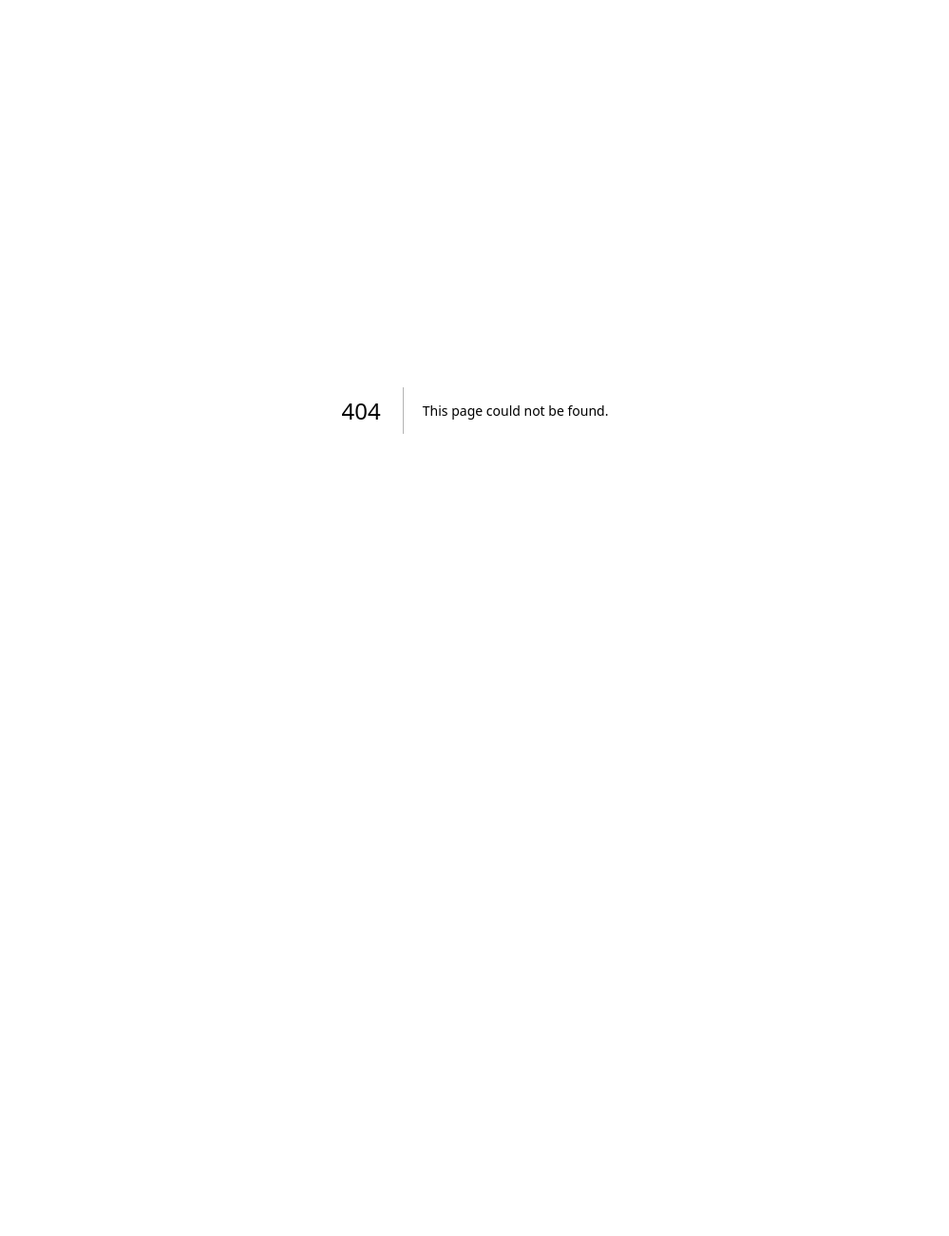
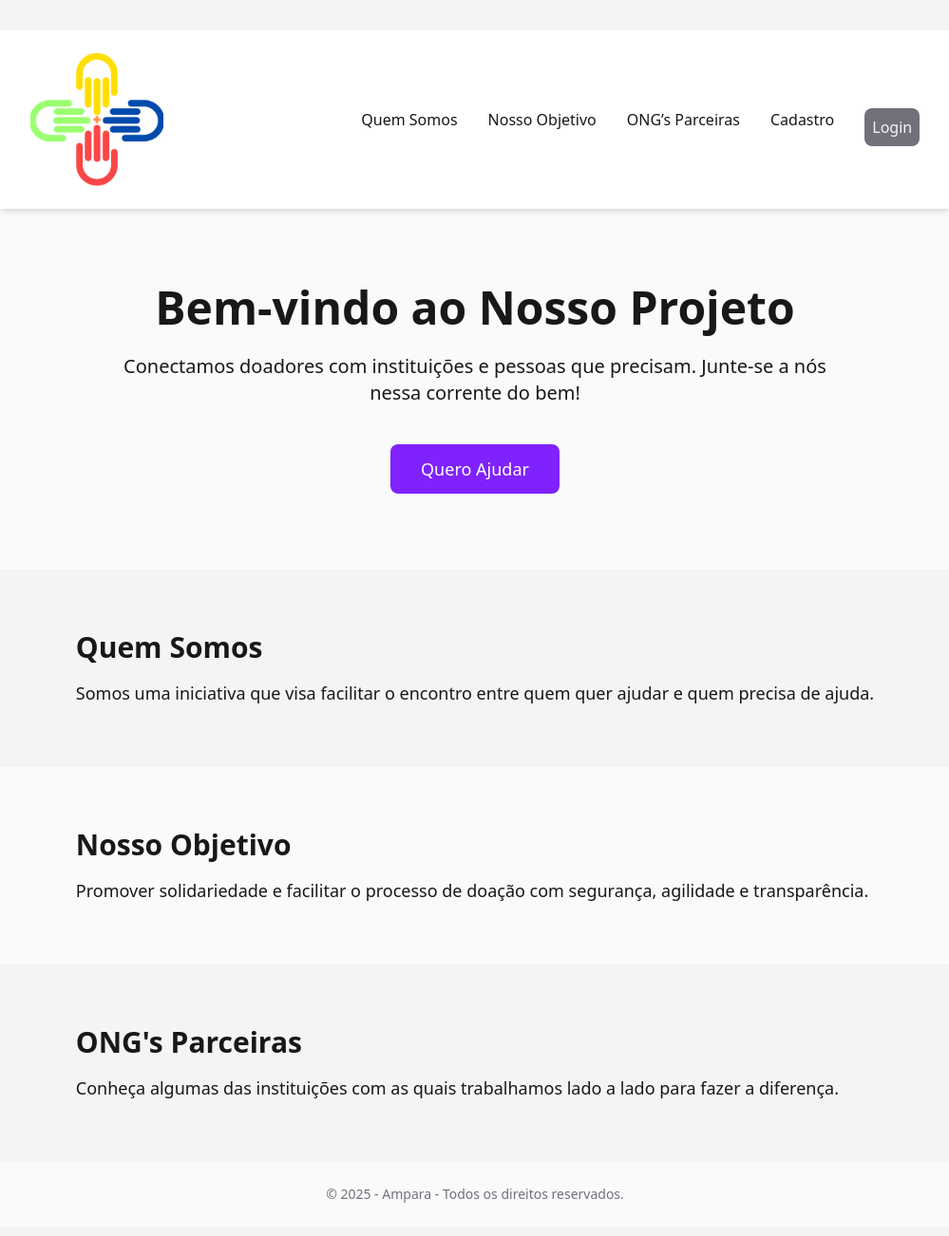
Before and after one commit to franpazello96/Ampara, a Next.js app: page /homepage in a window 1280 px wide. Before the commit this address had no page. Shown: the top 1302 px of the page at 95% size, without its empty margins (140-1139 px from the left). Before the commit the page ends 864 px from the top, so only its background shows below. Built offline with nearby package versions, Linux system fonts and the light colour scheme.

Commit message:
Adicionando Versão 1.0 da Homepage

```diff
--- /dev/null
+++ b/src/app/homepage/page.tsx
@@ -0,0 +1,85 @@
+"use client";
+
+import Image from "next/image";
+import logo from "@/assets/logo.png";
+import { Button } from "@/components/button";
+import Link from "next/link";
+import { useState } from "react";
+
+export default function HomePage() {
+  const [showDropdown, setShowDropdown] = useState(false);
+
+  return (
+    <div className="min-h-screen bg-zinc-50 dark:bg-zinc-900 text-zinc-900 dark:text-zinc-100">
+      <header className="flex justify-between items-center px-8 py-6 shadow-md bg-white dark:bg-zinc-800">
+        <div className="flex items-center space-x-4">
+          <Image src={logo} alt="Logo" width={140} height={45} />
+        </div>
+
+        <nav className="flex items-center space-x-8 text-base font-medium">
+          <Link href="#quem-somos" className="hover:underline">Quem Somos</Link>
+          <Link href="#objetivo" className="hover:underline">Nosso Objetivo</Link>
+          <Link href="#ongs" className="hover:underline">ONG’s Parceiras</Link>
+
+          <div className="relative">
+            <button
+              onClick={() => setShowDropdown(!showDropdown)}
+              className="hover:underline focus:outline-none"
+            >
+              Cadastro
+            </button>
+            {showDropdown && (
+              <div className="absolute right-0 mt-2 w-48 bg-white dark:bg-zinc-800 border border-zinc-200 dark:border-zinc-700 rounded shadow-lg z-10">
+                <Link href="/signupDoador" className="block px-4 py-2 hover:bg-zinc-100 dark:hover:bg-zinc-700">Sou Doador</Link>
+                <Link href="/signupRecebedor" className="block px-4 py-2 hover:bg-zinc-100 dark:hover:bg-zinc-700">Sou Recebedor</Link>
+              </div>
+            )}
+          </div>
+
+          <Link href="/signin">
+            <Button>Login</Button>
+          </Link>
+        </nav>
+      </header>
+
+      <main className="flex flex-col items-center justify-center px-6 md:px-20 py-20 text-center">
+        <h1 className="text-4xl md:text-5xl font-bold mb-6">
+          Bem-vindo ao Nosso Projeto
+        </h1>
+        <p className="text-lg md:text-xl max-w-3xl mb-10">
+          Conectamos doadores com instituições e pessoas que precisam. Junte-se a nós nessa corrente do bem!
+        </p>
+        <Link href="/signupDoador">
+          <Button className="px-8 py-3 text-lg bg-violet-600 hover:bg-violet-700 text-white rounded-lg">
+          Quero Ajudar
+          </Button>
+        </Link>
+      </main>
+
+      <section id="quem-somos" className="w-full px-6 md:px-20 py-16 bg-zinc-100 dark:bg-zinc-800">
+        <h2 className="text-2xl md:text-3xl font-semibold mb-4">Quem Somos</h2>
+        <p className="text-base md:text-lg max-w-4xl">
+          Somos uma iniciativa que visa facilitar o encontro entre quem quer ajudar e quem precisa de ajuda.
+        </p>
+      </section>
+
+      <section id="objetivo" className="w-full px-6 md:px-20 py-16">
+        <h2 className="text-2xl md:text-3xl font-semibold mb-4">Nosso Objetivo</h2>
+        <p className="text-base md:text-lg max-w-4xl">
+          Promover solidariedade e facilitar o processo de doação com segurança, agilidade e transparência.
+        </p>
+      </section>
+
+      <section id="ongs" className="w-full px-6 md:px-20 py-16 bg-zinc-100 dark:bg-zinc-800">
+        <h2 className="text-2xl md:text-3xl font-semibold mb-4">ONG's Parceiras</h2>
+        <p className="text-base md:text-lg max-w-4xl">
+          Conheça algumas das instituições com as quais trabalhamos lado a lado para fazer a diferença.
+        </p>
+      </section>
+
+      <footer className="text-center py-6 text-sm text-zinc-500 dark:text-zinc-400">
+        © {new Date().getFullYear()} - Ampara - Todos os direitos reservados.
+      </footer>
+    </div>
+  );
+}
```
Also changed, not shown: 1 other file (tests, documents, lock files or other folders).
